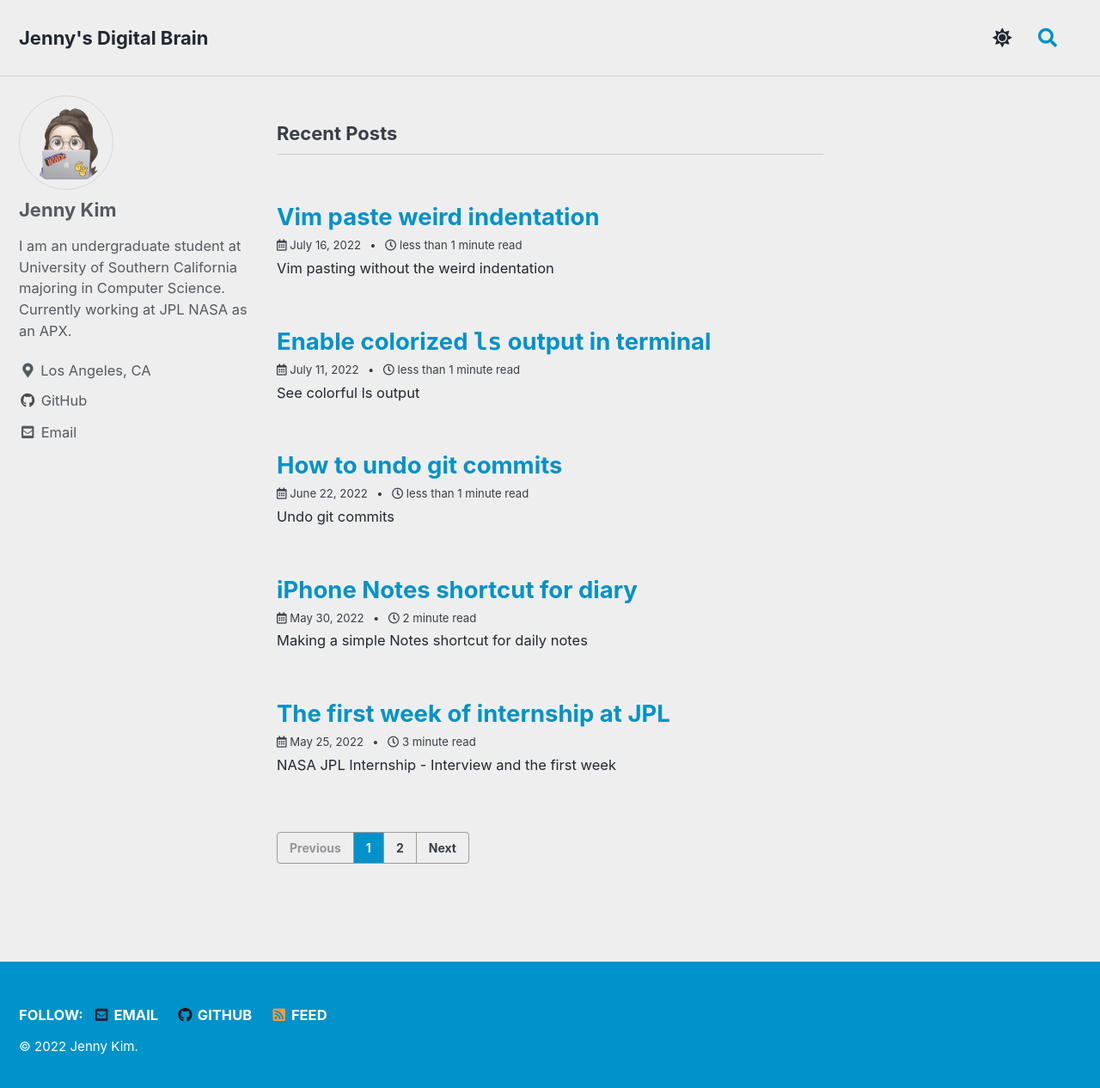
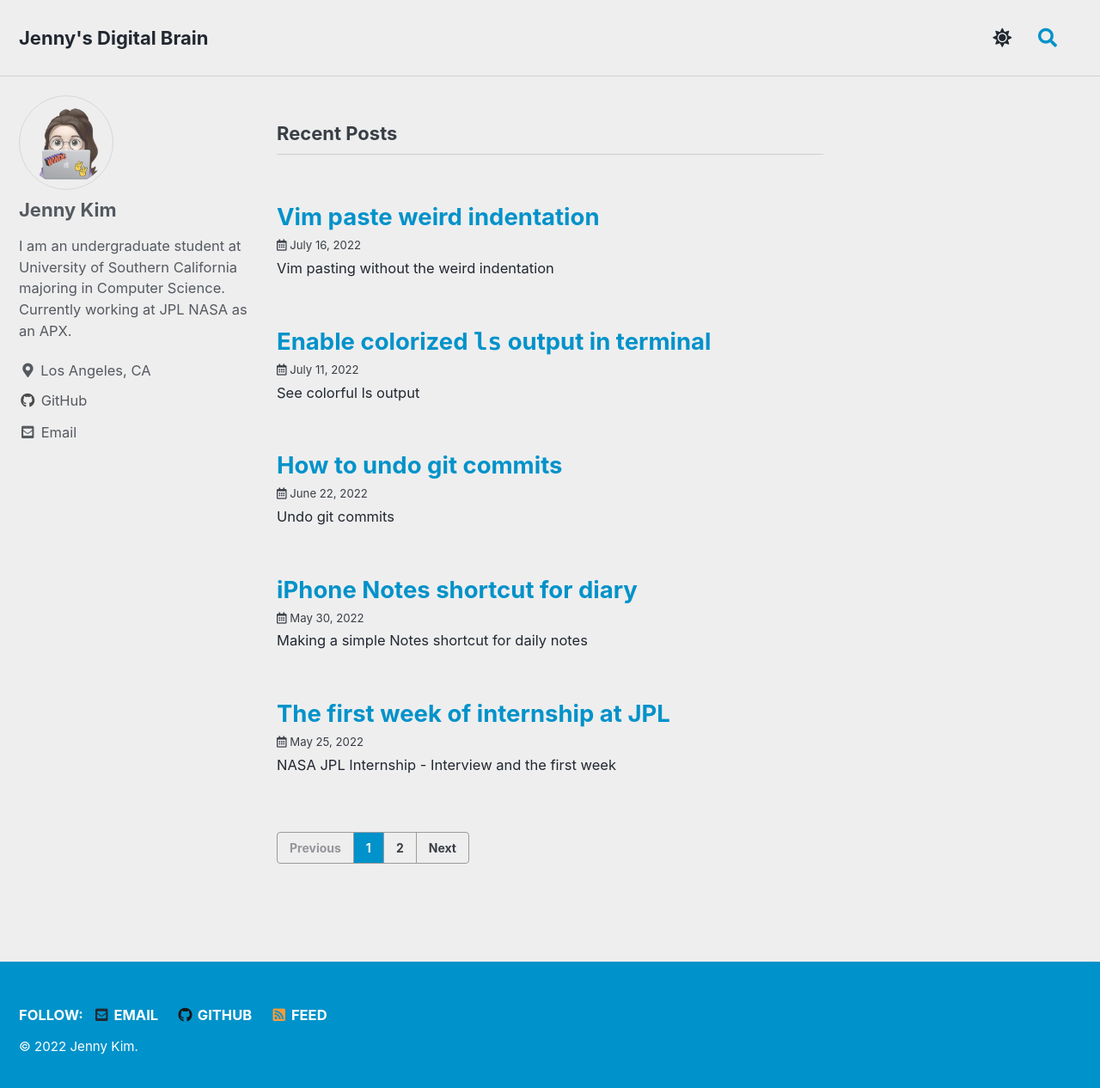
Before and after one commit to jenniverse/jennybrain.com, a Jekyll site: the page built from index.html, in a window 1280 px wide and 1273 px high. Shown: the top 1266 px of the window at 86% size. Built offline with Jekyll 4.4.1, drawn with Linux system fonts in a browser that asks for light colours; cached includes are drawn as plain includes; the list of posts is cut into pages by our own code; comment, search, counter and statistics services are not loaded; a style sheet for code colours, icons or effects is not loaded; some of the changed lines change nothing that is shown.

Commit message:
No read time

```diff
--- a/_config.yml
+++ b/_config.yml
@@ -294,7 +294,7 @@ defaults:
       show_date: true
       layout: single
       author_profile: true
-      read_time: true
+      # read_time: true
       comments: # true
       share: true
       related: true
```
